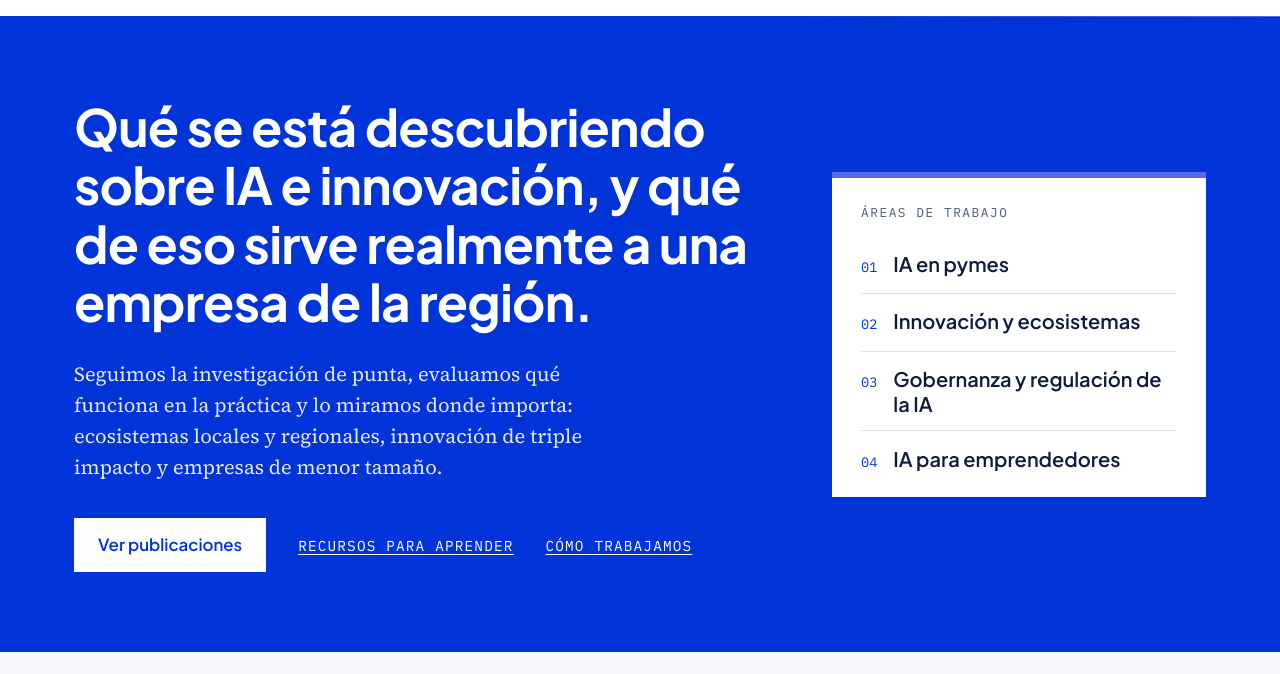
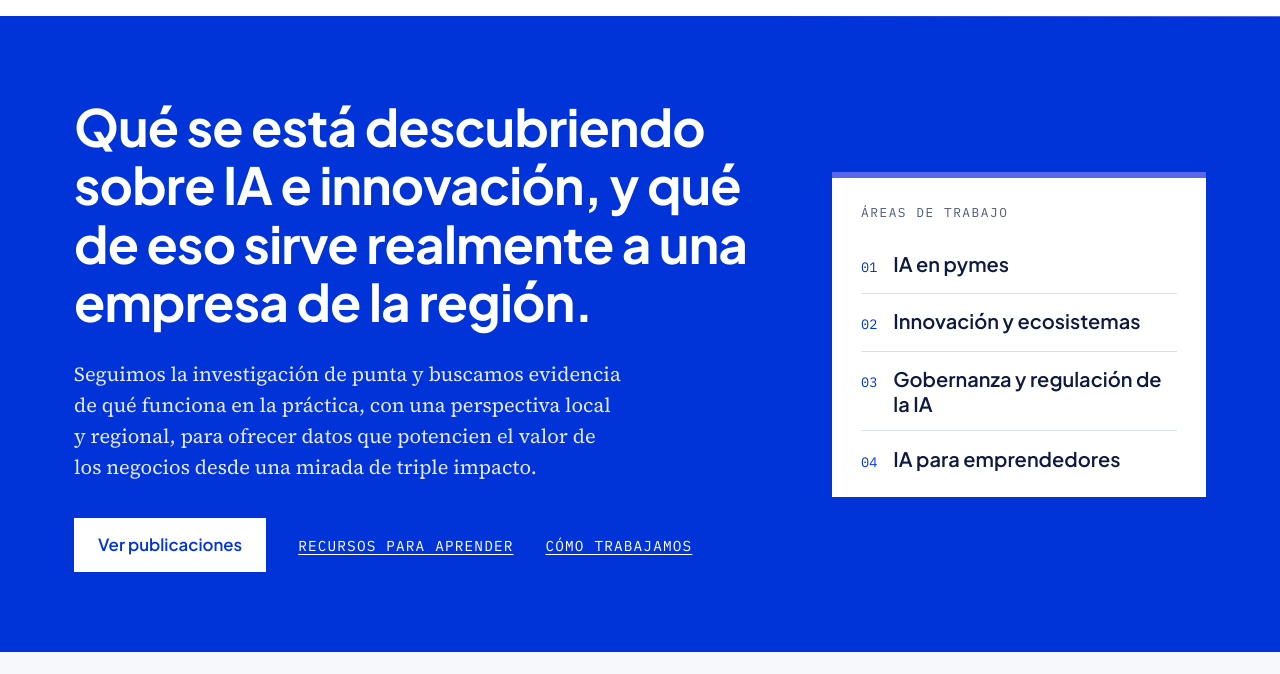
Before and after one commit to obs-ia-innovacion-fen/observatorio, an Astro site: page / in a window 1280 px wide. Shown: the part 126-800 px from the top of the page. Built offline with nearby package versions, Linux system fonts and the light colour scheme; Astro itself is replaced by a stand-in of ours; some packages are replaced by stand-ins of ours.

Commit message:
Portada: presentación transversal

```diff
--- a/src/pages/index.astro
+++ b/src/pages/index.astro
@@ -82,9 +82,10 @@
           realmente a una empresa de la región.
         </h1>
         <p class="explicacion">
-          Seguimos la investigación de punta, evaluamos qué funciona en la
-          práctica y lo miramos donde importa: ecosistemas locales y regionales,
-          innovación de triple impacto y empresas de menor tamaño.
+          Seguimos la investigación de punta y buscamos evidencia de qué
+          funciona en la práctica, con una perspectiva local y regional, para
+          ofrecer datos que potencien el valor de los negocios desde una mirada
+          de triple impacto.
         </p>
         <div class="atajos">
           <a class="boton" href="/publicaciones/">Ver publicaciones</a>
```
